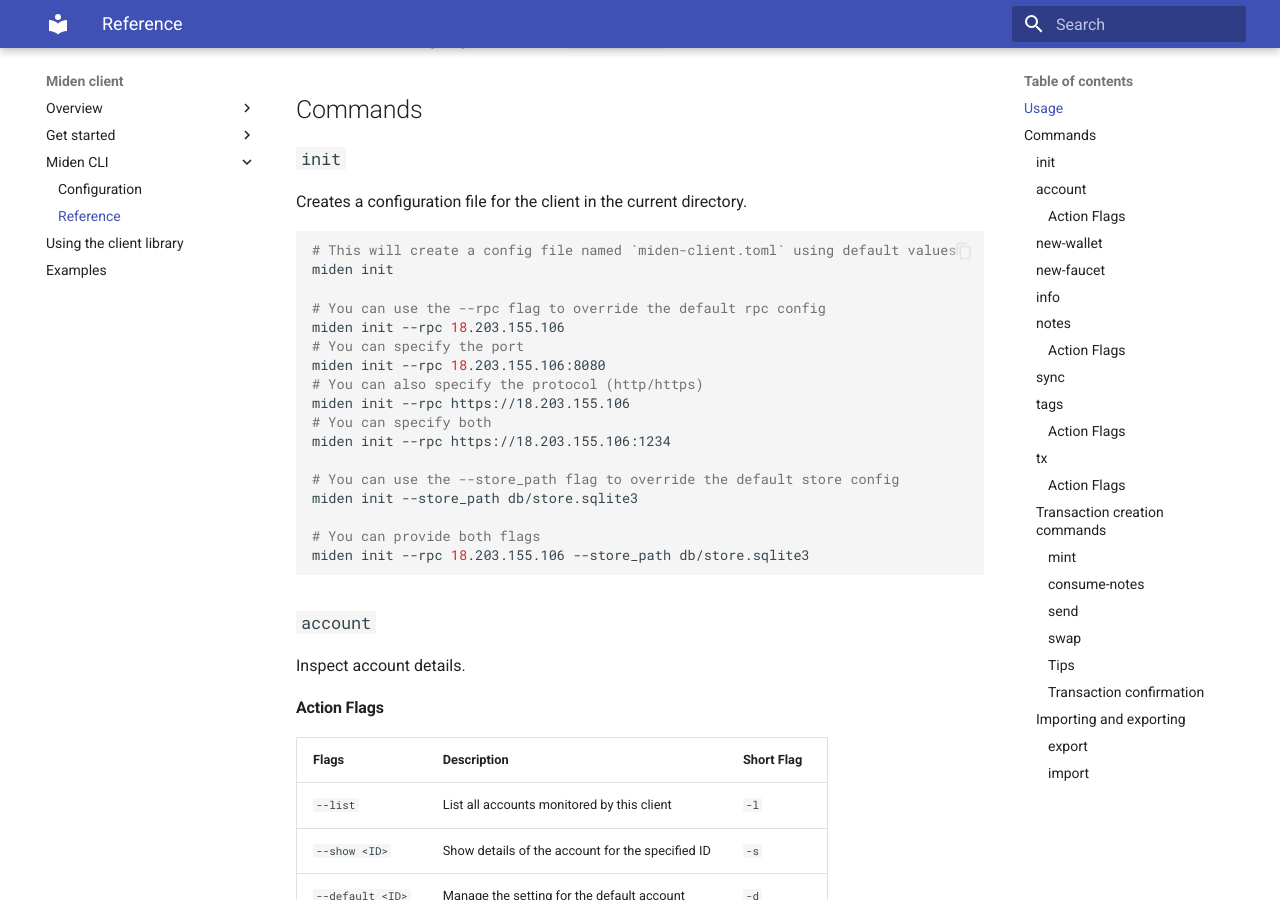
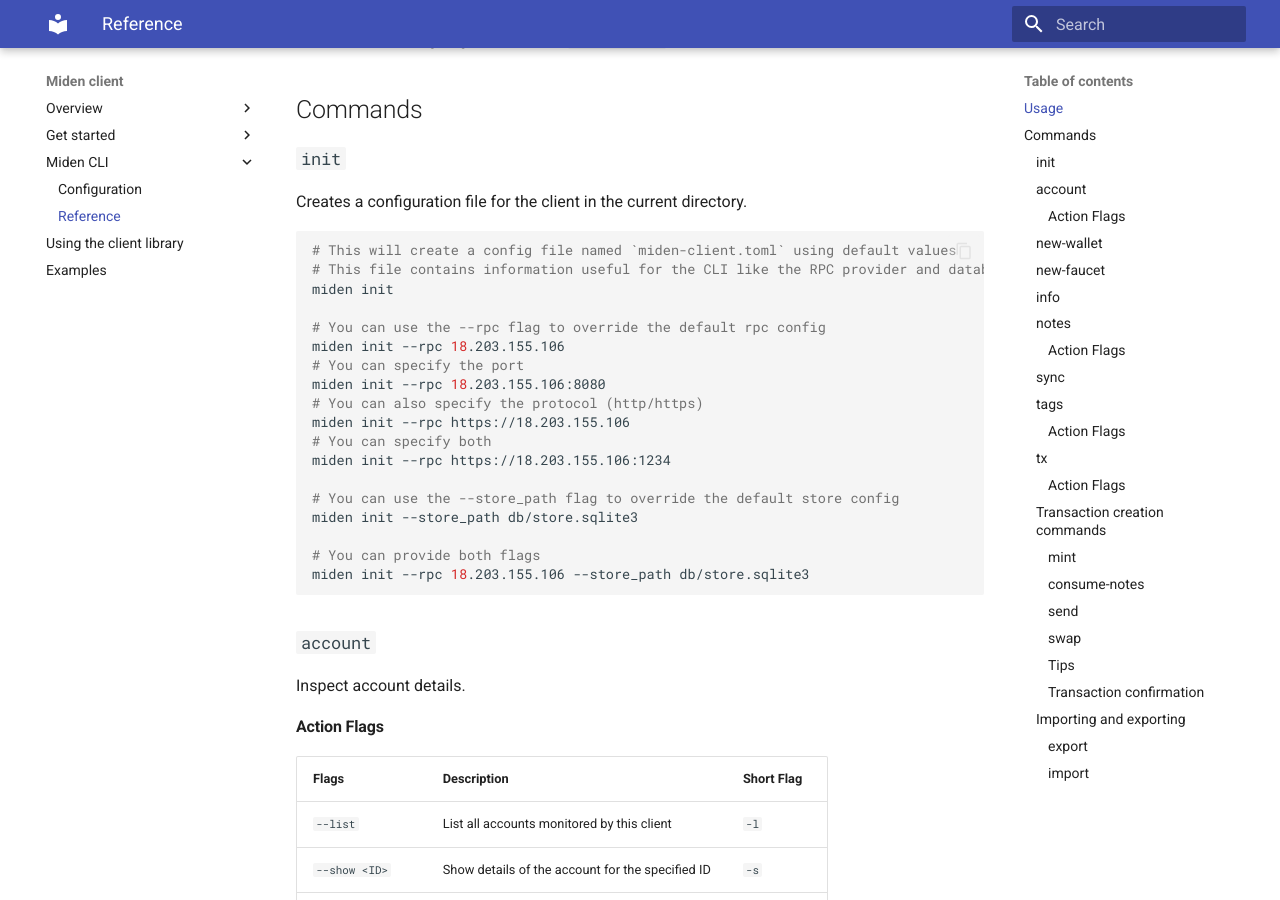
Before and after one commit to 0xPolygonMiden/miden-client, an MkDocs documentation site: the page built from docs/cli-reference.md, in a window 1280 px wide and 900 px high, scrolled down 594 px. Built offline with MkDocs 1.6.1 and Material for MkDocs 9.7.7, drawn with Linux system fonts in a browser that asks for light colours.

Commit message:
expand info on the client toml file|

````diff
--- a/docs/cli-reference.md
+++ b/docs/cli-reference.md
@@ -31,6 +31,7 @@ Creates a configuration file for the client in the current directory.
 
 ```sh
 # This will create a config file named `miden-client.toml` using default values
+# This file contains information useful for the CLI like the RPC provider and database path
 miden init
 
 # You can use the --rpc flag to override the default rpc config
````
